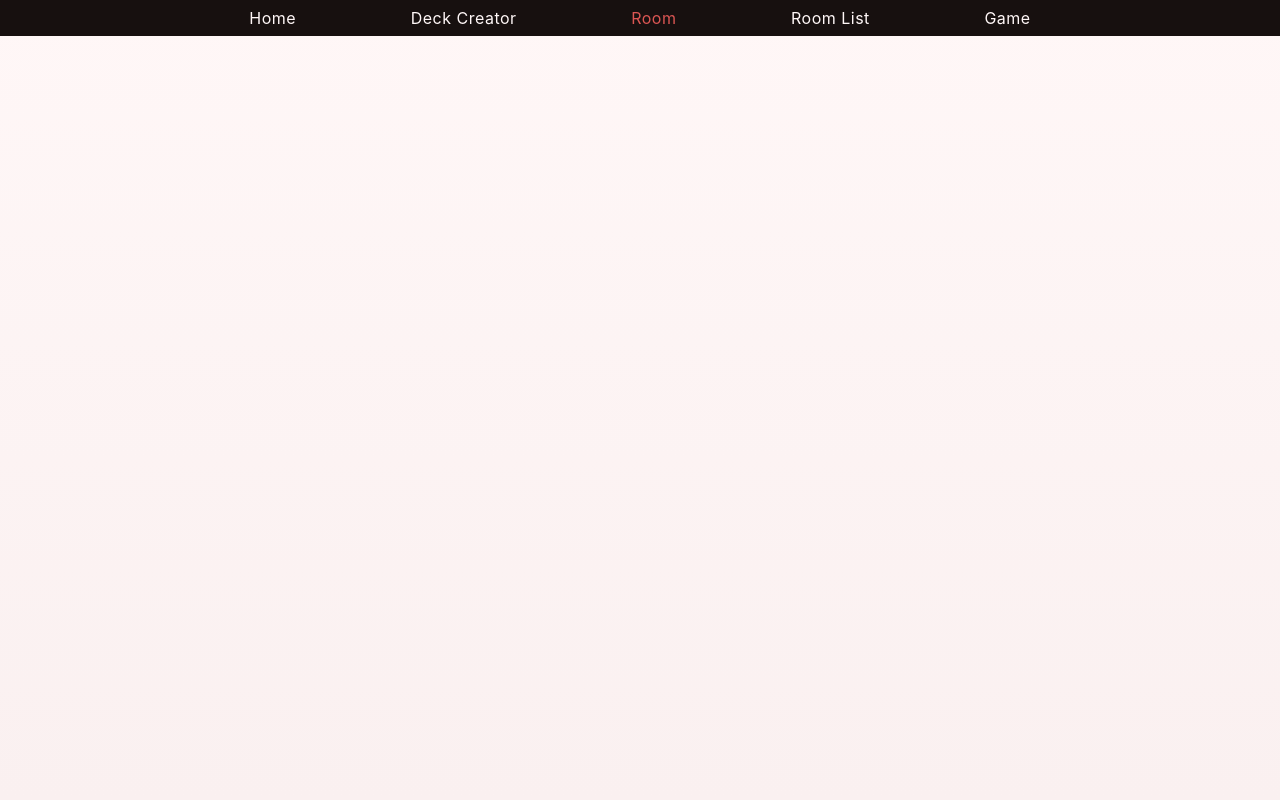
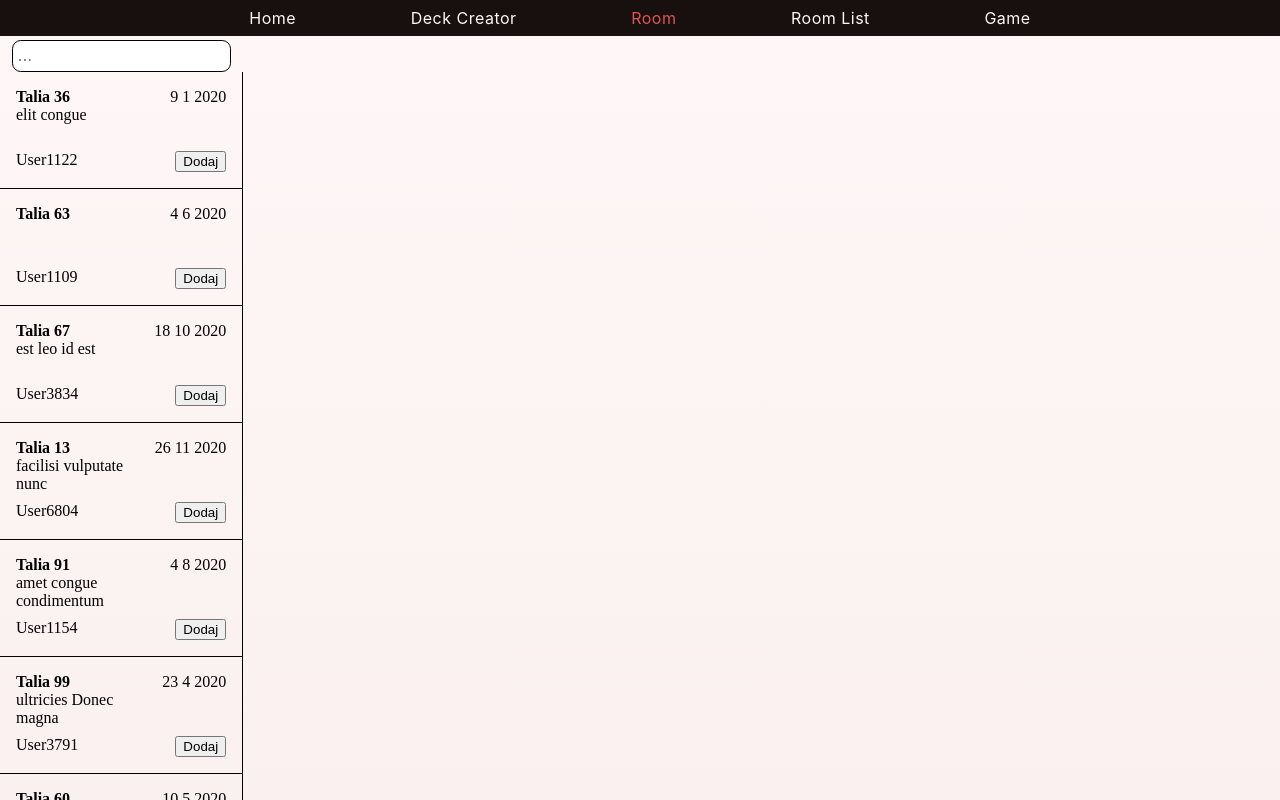
Before and after one commit to jakub-galecki/CAH, a React (Create React App) app in the folder client/: page /room in a window 1280 px wide. Built offline with nearby package versions, Linux system fonts and the light colour scheme; some icons are missing.

Commit message:
Add lobby cardPanel wireframe

```diff
--- a/client/src/App.scss
+++ b/client/src/App.scss
@@ -17,5 +17,6 @@ body {
   );
   max-width: 100vw;
   min-height: 100vh;
+  height: 100%;
   background-color: $white;
 }
--- /dev/null
+++ b/client/src/components/lobby/cardPanel/deckPreview/index.js
@@ -0,0 +1,22 @@
+import './style.scss';
+
+import React from 'react';
+
+export const DeckPreview = ({ author, title, description, createdAt }) => {
+  const date = `${createdAt.getDate()} ${createdAt.getMonth()} ${createdAt.getFullYear()}`;
+  return (
+    <div className="card-preview">
+      <div className="left-up">
+        <h4>{title}</h4>
+        <p>{description}</p>
+      </div>
+      <div className="right-up">{<p>{date}</p>}</div>
+      <div className="left-bottom">
+        <p>{author}</p>
+      </div>
+      <div className="right-bottom">
+        <button>Dodaj</button>
+      </div>
+    </div>
+  );
+};
--- /dev/null
+++ b/client/src/components/lobby/cardPanel/deckPreview/style.scss
@@ -0,0 +1,23 @@
+.lobby {
+  .card-preview {
+    display: grid;
+    grid-template-columns: 3fr 2fr;
+    grid-template-rows: 3fr 1fr;
+    padding: 1em;
+
+    border-right: 1px solid black;
+    border-bottom: 1px solid black;
+    p,
+    h4 {
+      margin: 0;
+    }
+    .left-up {
+    }
+    .right-up,
+    .right-bottom {
+      text-align: right;
+    }
+    .left-bottom {
+    }
+  }
+}
--- /dev/null
+++ b/client/src/components/lobby/cardPanel/fakeDecks.js
@@ -0,0 +1,36 @@
+// Fake data methods
+const generateId = () => Math.floor(Math.random() * 141231 + 1310);
+const generateTitle = () => `Talia ${Math.floor(Math.random() * 100)}`;
+const generateAuthor = () => `User${Math.floor(Math.random() * 10000) + 1000}`;
+const generateDesc = () => {
+  const lorem = `Lorem ipsum dolor sit amet consectetur adipiscing elit
+    Proin vulputate ornare suscipit Nulla facilisi Aenean
+    iaculis pellentesque felis et rutrum tortor volutpat in
+    Donec a est volutpat tincidunt nunc eu pulvinar mauris
+    Pellentesque id felis nunc Donec faucibus orci et condimentum rutrum
+    eros ante ultricies sem sit amet congue est magna sed leo`.split(' ');
+  const n = Math.floor(Math.random() * 4 + 3);
+  return Array(n)
+    .fill(0)
+    .map(() => lorem[Math.floor(Math.random() * lorem.length)])
+    .join(' ');
+};
+const generateDate = () => {
+  const start = new Date(2020, 1, 1);
+  const end = new Date();
+  return new Date(
+    start.getTime() + Math.random() * (end.getTime() - start.getTime()),
+  );
+};
+
+export const generateDecks = (n) => {
+  return Array(n)
+    .fill(0)
+    .map(() => ({
+      id: generateId(),
+      title: generateTitle(),
+      author: generateAuthor(),
+      description: generateDesc(),
+      createdAt: generateDate(),
+    }));
+};
--- a/client/src/components/lobby/cardPanel/index.js
+++ b/client/src/components/lobby/cardPanel/index.js
@@ -2,6 +2,25 @@ import './style.scss';
 
 import React from 'react';
 
+import { DeckPreview } from './deckPreview/index';
+import { generateDecks } from './fakeDecks';
+import { Search } from './search';
+
 export const CardPanel = () => {
-  return <div className="card-panel"></div>;
+  const decks = generateDecks(12);
+
+  return (
+    <div className="card-panel">
+      <Search />
+      {decks.map(({ id, author, title, description, createdAt }) => (
+        <DeckPreview
+          key={id}
+          title={title}
+          author={author}
+          description={description}
+          createdAt={createdAt}
+        />
+      ))}
+    </div>
+  );
 };
--- /dev/null
+++ b/client/src/components/lobby/cardPanel/search/index.js
@@ -0,0 +1,11 @@
+import './style.scss';
+
+import React from 'react';
+
+export const Search = () => {
+  return (
+    <div className="search-wrapper">
+      <input className="search" placeholder="..."></input>
+    </div>
+  );
+};
--- /dev/null
+++ b/client/src/components/lobby/cardPanel/search/style.scss
@@ -0,0 +1,13 @@
+.lobby {
+  .search-wrapper {
+    display: flex;
+    justify-content: center;
+    input.search {
+      width: 90%;
+      font-size: 1.1em;
+      border-radius: 0.5em;
+      border: 1px solid black;
+      padding: 0.25em;
+    }
+  }
+}
--- a/client/src/components/lobby/cardPanel/style.scss
+++ b/client/src/components/lobby/cardPanel/style.scss
@@ -1,2 +1,5 @@
-.card-panel {
+.lobby {
+  .card-panel {
+    overflow-y: auto;
+  }
 }
--- a/client/src/pages/lobby/style.scss
+++ b/client/src/pages/lobby/style.scss
@@ -1,10 +1,11 @@
 .lobby {
   width: 100vw;
   height: 100vh;
+  overflow-y: hidden;
   padding-top: 2.5em;
 
   display: grid;
   // TODO: add minmax
-  grid-template-columns: 24fr 52fr 24fr;
+  grid-template-columns: 19fr 62fr 19fr;
   grid-template-rows: 1fr;
 }
```
